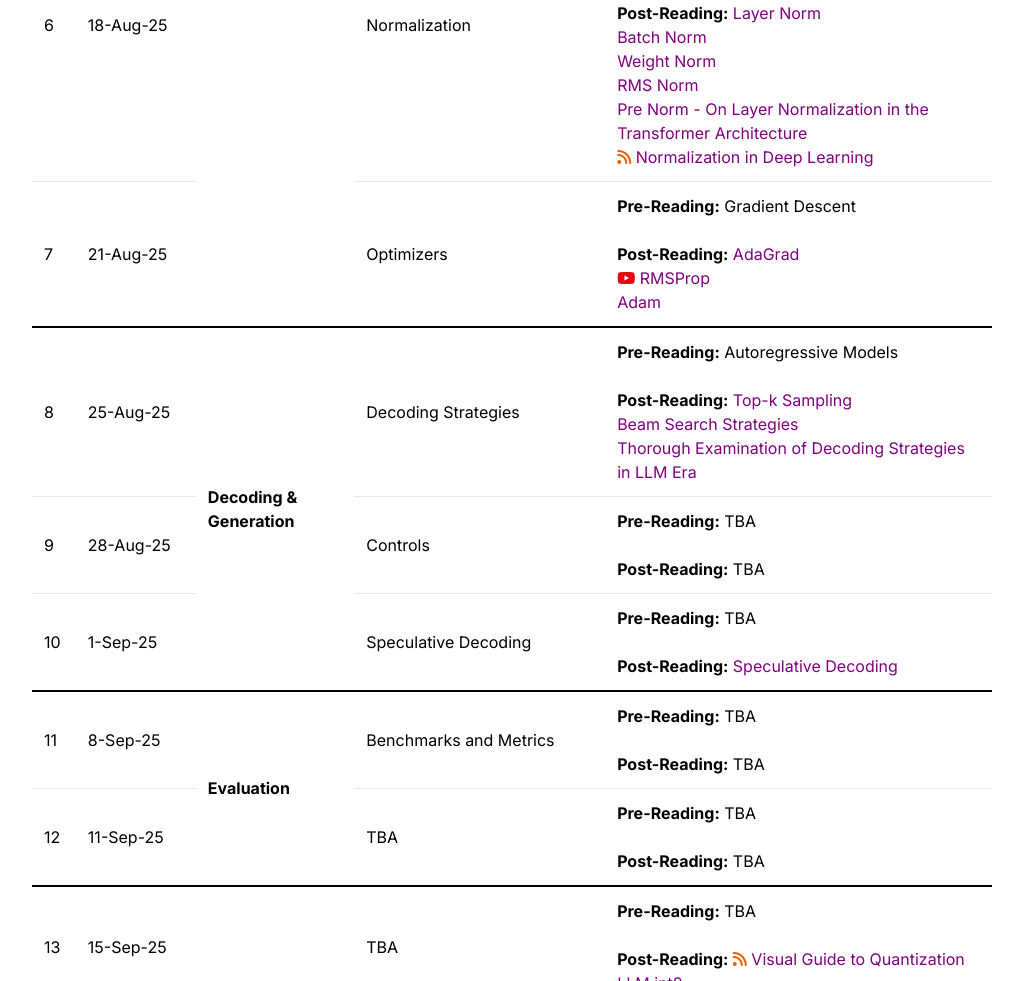
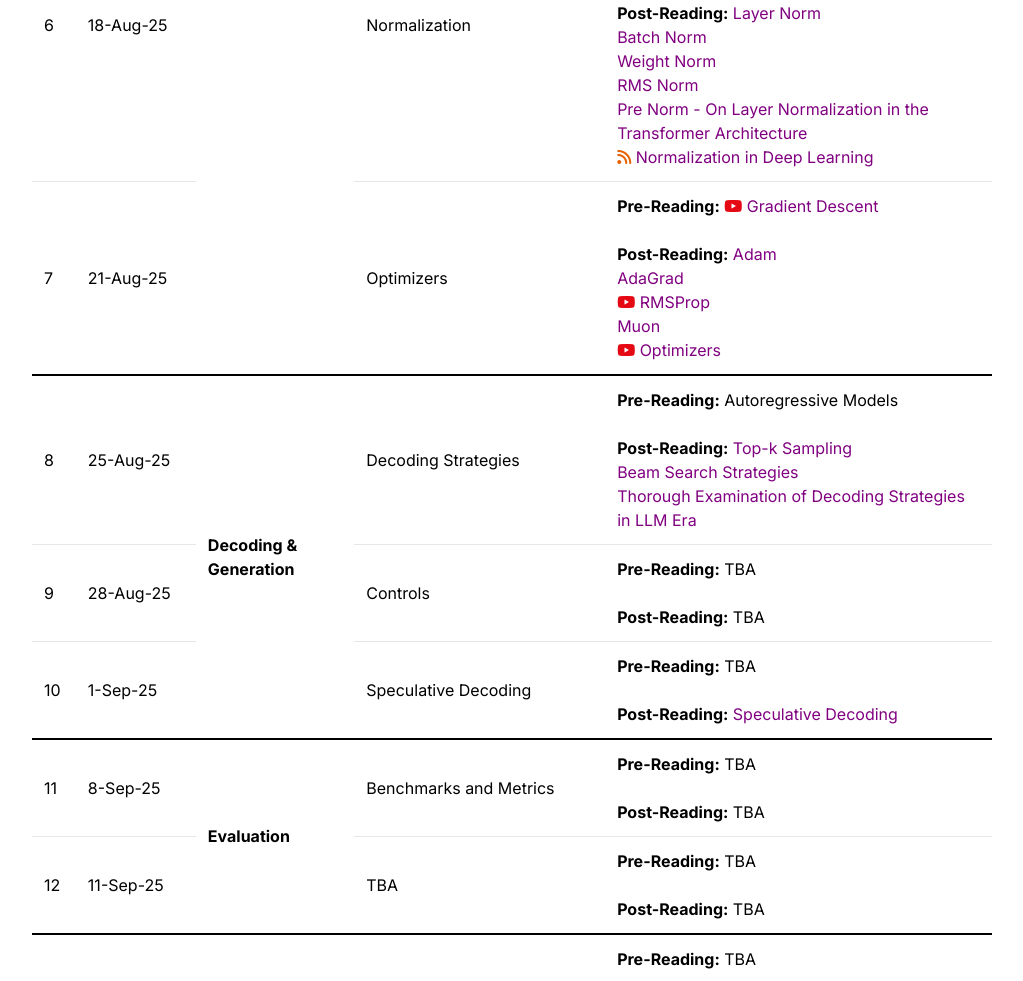
Before and after one commit to ltrcanlp/2025, a plain HTML site: page index.html in a window 1280 px wide. Shown: the part 3357-4338 px from the top of the page, without its empty margins (128-1151 px from the left). Drawn offline with nearby package versions, Linux system fonts and the light colour scheme; a small style sheet from the web is missing.

Commit message:
Optimizer resources

```diff
--- a/index.html
+++ b/index.html
@@ -289,8 +289,16 @@
 				        <td style="border-bottom: 2px solid black;">7</td>
 				        <td style="border-bottom: 2px solid black;">21-Aug-25</td>
 				        <td style="border-bottom: 2px solid black;">Optimizers</td>
-				        <td style="border-bottom: 2px solid black;"><b>Pre-Reading:</b> Gradient Descent <br><br><b>Post-Reading:</b>  <a href="https://www.jmlr.org/papers/volume12/duchi11a/duchi11a.pdf" target="_blank">AdaGrad </a>
-							<br> <i class="fa-brands fa-youtube"></i> <a href="https://youtu.be/SJ48OZ_qlrc?si=jTESc99DGt0aBBLy\nAdam" target="_blank"> RMSProp </a> <br> <a href="https://arxiv.org/abs/1412.6980" target="_blank">Adam</a></td>
+				        <td style="border-bottom: 2px solid black;"><b>Pre-Reading:</b>
+							<i class="fa-brands fa-youtube"></i> <a href="https://www.youtube.com/watch?v=IHZwWFHWa-w" target="_blank"> Gradient Descent </a><br><br>
+							<b>Post-Reading:</b>
+							<a href="https://arxiv.org/abs/1412.6980" target="_blank">Adam</a> <br>
+							<a href="https://www.jmlr.org/papers/volume12/duchi11a/duchi11a.pdf" target="_blank">AdaGrad </a>
+							<br> <i class="fa-brands fa-youtube"></i> <a href="https://youtu.be/SJ48OZ_qlrc?si=jTESc99DGt0aBBLy\nAdam" target="_blank"> RMSProp </a> <br>
+							<a href="https://kellerjordan.github.io/posts/muon/ " target="_blank">Muon </a><br>
+							<i class="fa-brands fa-youtube"></i> <a href="https://youtu.be/MD2fYip6QsQ?si=msfBU9OrdQJRjeUB" target="_blank">Optimizers</a><br>
+						</td>
+
 				      </tr>
 				      <tr>
 
```
